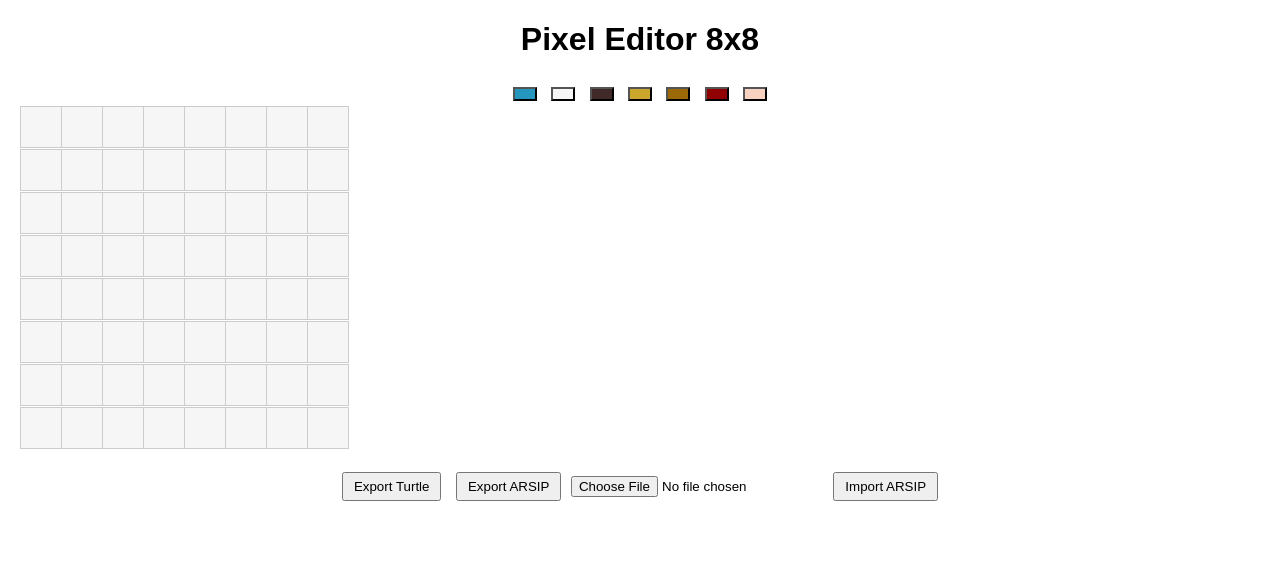
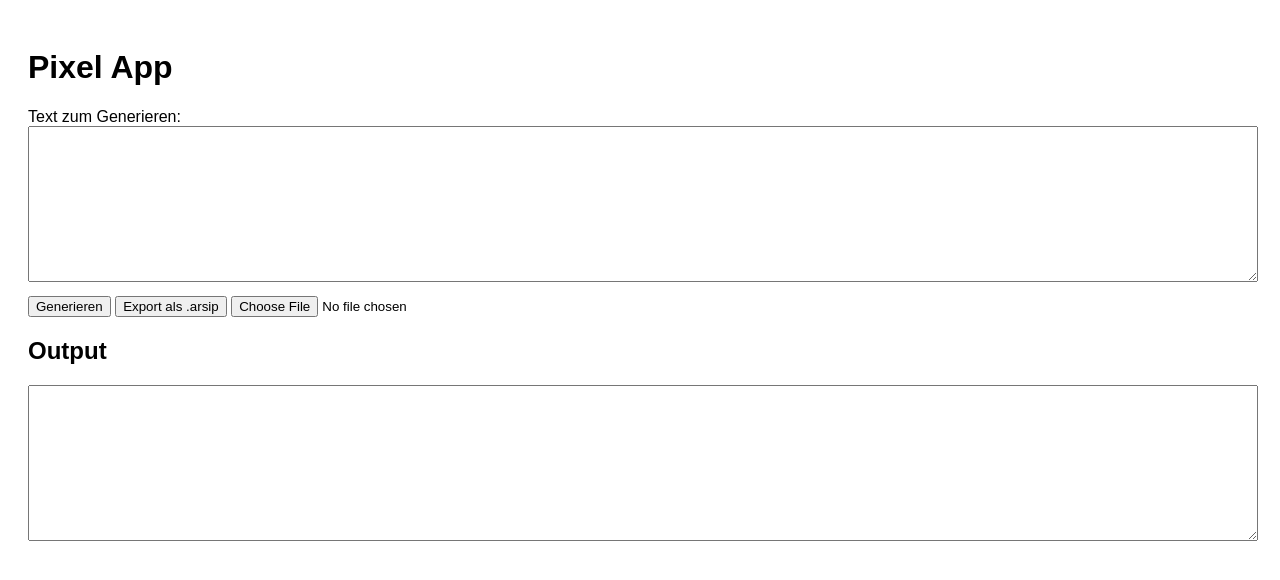
Before and after one commit to ArSiJa8/pixelapp, a Flask app: page / in a window 1280 px wide. Shown: the top 580 px of the page. Run offline with Flask 3, Linux system fonts and the light colour scheme.

Commit message:
Refactor index.html for Pixel App interface

```diff
--- a/templates/index.html
+++ b/templates/index.html
@@ -1,38 +1,66 @@
 <!DOCTYPE html>
-<html lang="de">
+<html lang="en">
 <head>
-<meta charset="UTF-8">
-<title>Pixel Editor 8x8</title>
-<style>
-    body { font-family: sans-serif; text-align:center; margin:20px; }
-    #grid { display:grid; grid-template-columns: repeat(8,40px); grid-gap:1px; margin:auto; }
-    .cell { width:40px; height:40px; border:1px solid #ccc; cursor:pointer; }
-    button { margin:5px; padding:5px 10px; }
-</style>
+    <meta charset="UTF-8">
+    <title>Pixel App</title>
+    <style>
+        body { font-family: Arial, sans-serif; padding: 20px; }
+        textarea { width: 100%; height: 150px; }
+        button { margin-top: 10px; }
+    </style>
 </head>
 <body>
-<h1>Pixel Editor 8x8</h1>
+    <h1>Pixel App</h1>
 
-<div id="palette">
-    <button style="background:#2596be" onclick="setColor('#2596be')"></button>
-    <button style="background:#f6f6f6" onclick="setColor('#f6f6f6')"></button>
-    <button style="background:#3f2a29" onclick="setColor('#3f2a29')"></button>
-    <button style="background:#caa62c" onclick="setColor('#caa62c')"></button>
-    <button style="background:#9c6908" onclick="setColor('#9c6908')"></button>
-    <button style="background:#910102" onclick="setColor('#910102')"></button>
-    <button style="background:#f9d1c0" onclick="setColor('#f9d1c0')"></button>
-</div>
+    <label for="text">Text zum Generieren:</label><br>
+    <textarea id="text"></textarea><br>
+    <button onclick="generateText()">Generieren</button>
+    <button onclick="exportArsip()">Export als .arsip</button>
+    <input type="file" id="importFile" onchange="importArsip()">
 
-<div id="grid"></div>
+    <h2>Output</h2>
+    <textarea id="output" readonly></textarea>
 
-<br>
-<button onclick="exportTurtle()">Export Turtle</button>
-<button onclick="exportArsip()">Export ARSIP</button>
-<input type="file" id="importFile">
-<button onclick="importArsip()">Import ARSIP</button>
+    <script>
+        const PALETTE = {{ palette|tojson }};
 
-<pre id="output"></pre>
+        async function generateText() {
+            const text = document.getElementById("text").value;
+            const response = await fetch("/generate", {
+                method: "POST",
+                headers: { "Content-Type": "application/json" },
+                body: JSON.stringify({ text })
+            });
+            const data = await response.json();
+            document.getElementById("output").value = data.result;
+        }
 
-<script src="/static/script.js"></script>
+        async function exportArsip() {
+            const content = { text: document.getElementById("text").value };
+            const response = await fetch("/export", {
+                method: "POST",
+                headers: { "Content-Type": "application/json" },
+                body: JSON.stringify(content)
+            });
+            const blob = await response.blob();
+            const url = window.URL.createObjectURL(blob);
+            const a = document.createElement("a");
+            a.href = url;
+            a.download = "export.arsip";
+            a.click();
+            window.URL.revokeObjectURL(url);
+        }
+
+        async function importArsip() {
+            const fileInput = document.getElementById("importFile");
+            if (!fileInput.files.length) return;
+            const formData = new FormData();
+            formData.append("file", fileInput.files[0]);
+            const response = await fetch("/import", { method: "POST", body: formData });
+            const data = await response.json();
+            document.getElementById("text").value = data.text || "";
+            document.getElementById("output").value = "";
+        }
+    </script>
 </body>
 </html>
```
